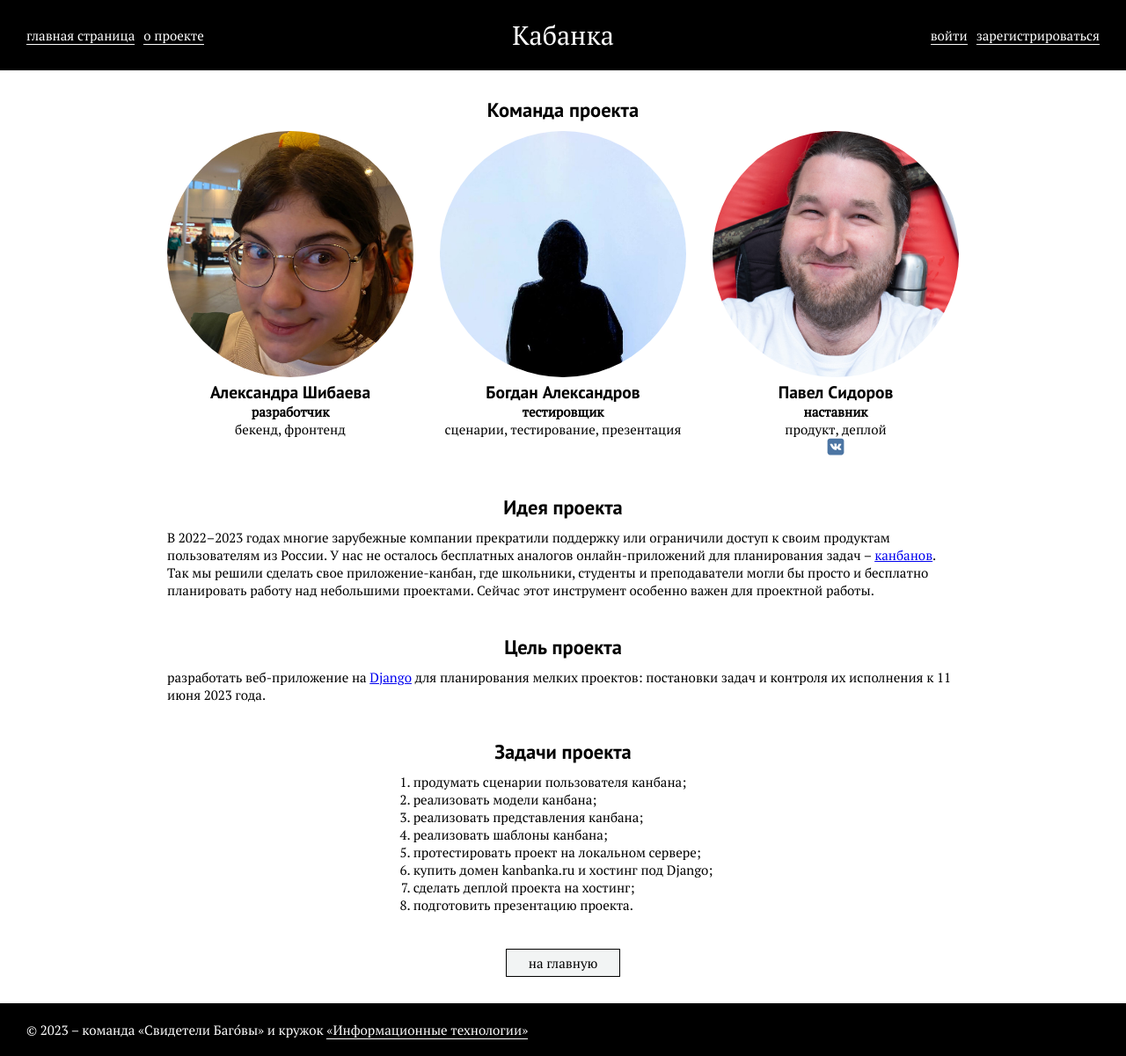
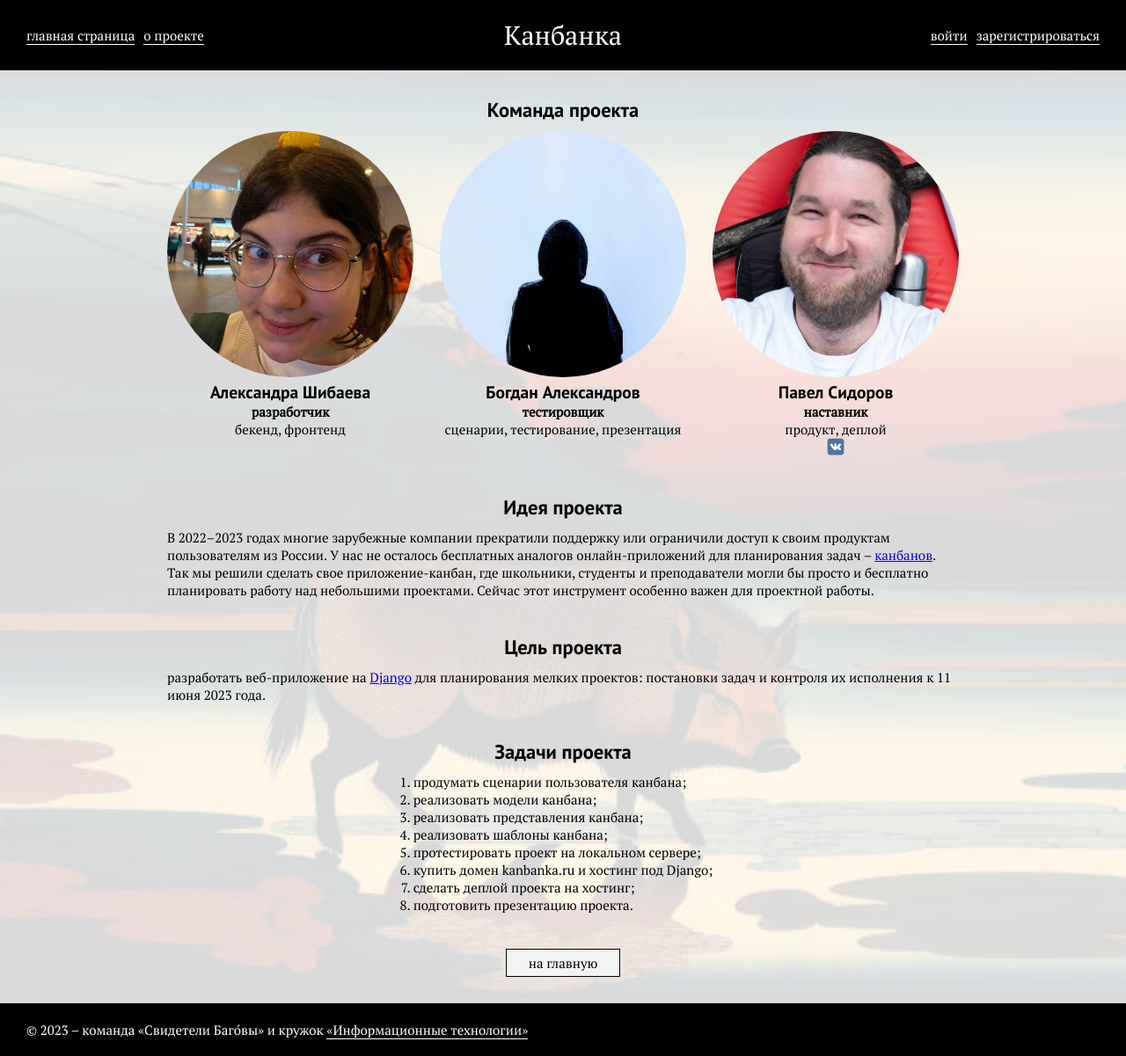
Before and after one commit to it-ddt/kanban, a Django app: template templates/kanban/about.html in a window 1280 px wide. Shown: the whole page at 88% size. Run offline with Django 3.2, Linux system fonts and the light colour scheme; the template is opened without the code that fills it, so the values that code supplies are empty.

Commit message:
удалил битовый оператор во вьюхах + кабан на фоне сайта

```diff
--- a/static/css/style.css
+++ b/static/css/style.css
@@ -93,7 +93,7 @@ h3 {
     align-items: center;
     background-repeat: no-repeat;
     background-size: cover;
-    background-position: bottom;
+    background-position: top;
 }
 
  .main-item {
--- a/templates/kanban/base.html
+++ b/templates/kanban/base.html
@@ -36,7 +36,7 @@
 
             <div class="logo-container">
                 <a class="logo-item" href="{% url 'kanban:index' %}">
-                    <span class="logo-text">Кабанка</span>
+                    <span class="logo-text">Канбанка</span>
                 </a>
             </div>
 
@@ -61,7 +61,7 @@
             </div>
         </header>
 
-        <main class="main-container">
+        <main class="main-container" style="background-image: url('{% static "img/bg.jpg" %}');">
             {% block content %}{% endblock %}
         </main>
 
--- a/views.py
+++ b/views.py
@@ -94,7 +94,7 @@ class KanbanDeleteView(LoginRequiredMixin, UserPassesTestMixin, generic.DeleteVi
     def handle_no_permission(self):
         return render(self.request, "kanban/403.html")
 
-    def test_func(self) -> bool | None:
+    def test_func(self):
         kanban = get_object_or_404(Kanban, pk=self.kwargs.get("pk"))
         return kanban.owner == self.request.user
 
@@ -120,7 +120,7 @@ class TaskCreateView(LoginRequiredMixin, UserPassesTestMixin, generic.CreateView
     fields = ["name", "description"]
     login_url = reverse_lazy("kanban:user_login")
 
-    def test_func(self) -> bool | None:
+    def test_func(self):
         kanban = get_object_or_404(Kanban, pk=self.kwargs.get("pk"))
         return kanban.owner == self.request.user
 
@@ -165,7 +165,7 @@ class TaskDeleteView(LoginRequiredMixin, UserPassesTestMixin, generic.DeleteView
     def handle_no_permission(self):
         return render(self.request, "kanban/403.html")
 
-    def test_func(self) -> bool | None:
+    def test_func(self):
         task = self.get_object()
         return task.kanban.owner == self.request.user
 
```
Also changed, not shown: static/img/bg.jpg (added).
